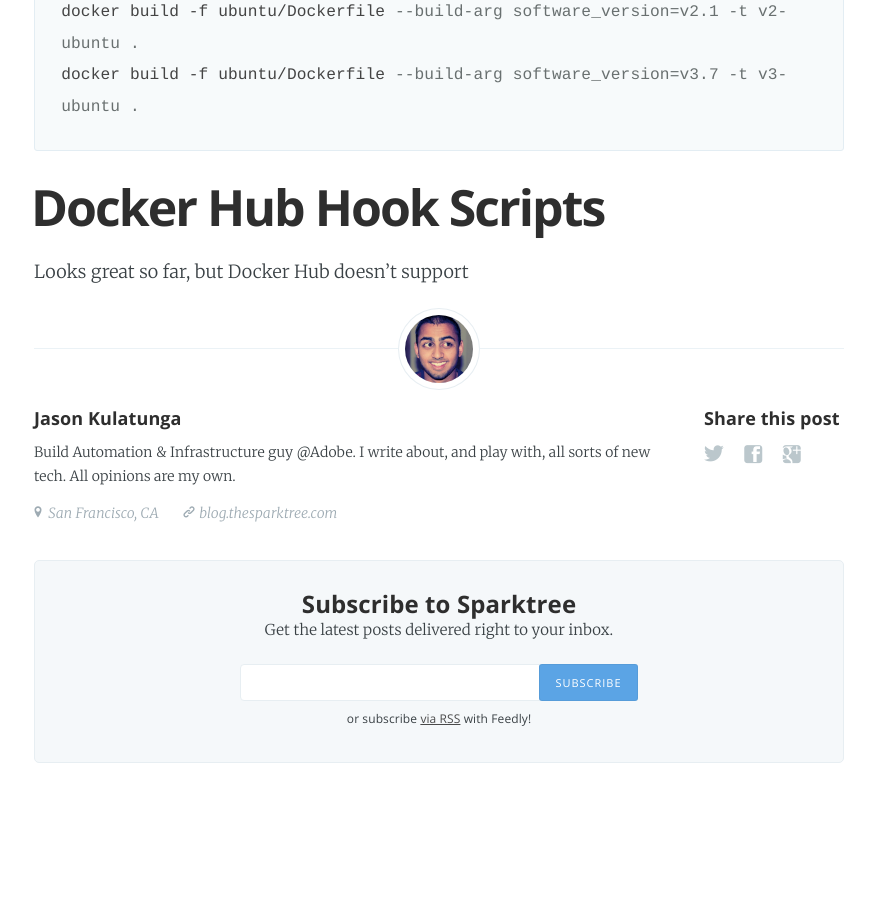
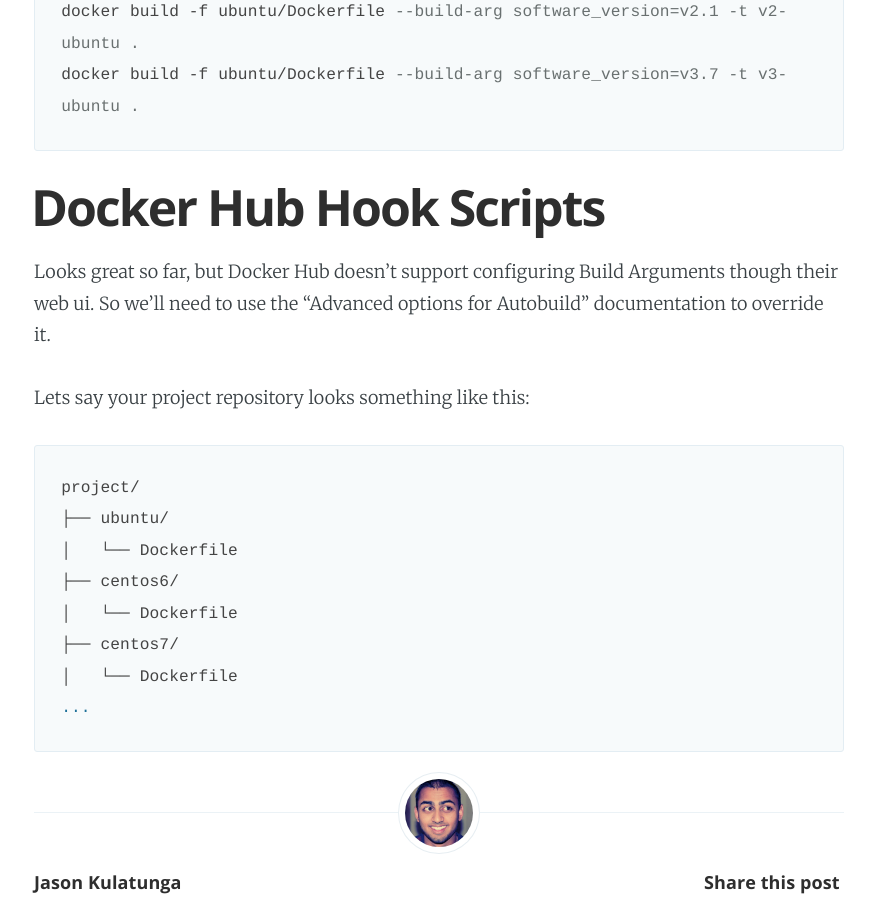
Before and after one commit to AnalogJ/thesparktree-blog, a Jekyll site: the page built from _posts/2019-09-12-docker-hub-build-args.md, in a window 1280 px wide and 900 px high, scrolled down 2767 px. Shown: the whole window, without its empty margins (201-1076 px from the left). Built offline with Jekyll 4.4.1, drawn with Linux system fonts in a browser that asks for light colours; nearby versions of some CDN libraries; comment, search, counter and statistics services are not loaded; grey boxes are pictures that could not be loaded.

Commit message:
Added Docker Hub cover image, adding post about Docker hub build args. still WIP.

````diff
--- a/_posts/2019-09-12-docker-hub-build-args.md
+++ b/_posts/2019-09-12-docker-hub-build-args.md
@@ -78,4 +78,18 @@
 ```
 
 # Docker Hub Hook Scripts
-Looks great so far, but Docker Hub doesn't support
+Looks great so far, but Docker Hub doesn't support configuring Build Arguments though their web ui. So we'll need to use the
+"Advanced options for Autobuild" documentation to override it.
+
+Lets say your project repository looks something like this:
+
+```
+project/
+├── ubuntu/
+│   └── Dockerfile
+├── centos6/
+│   └── Dockerfile
+├── centos7/
+│   └── Dockerfile
+...
+```
````
